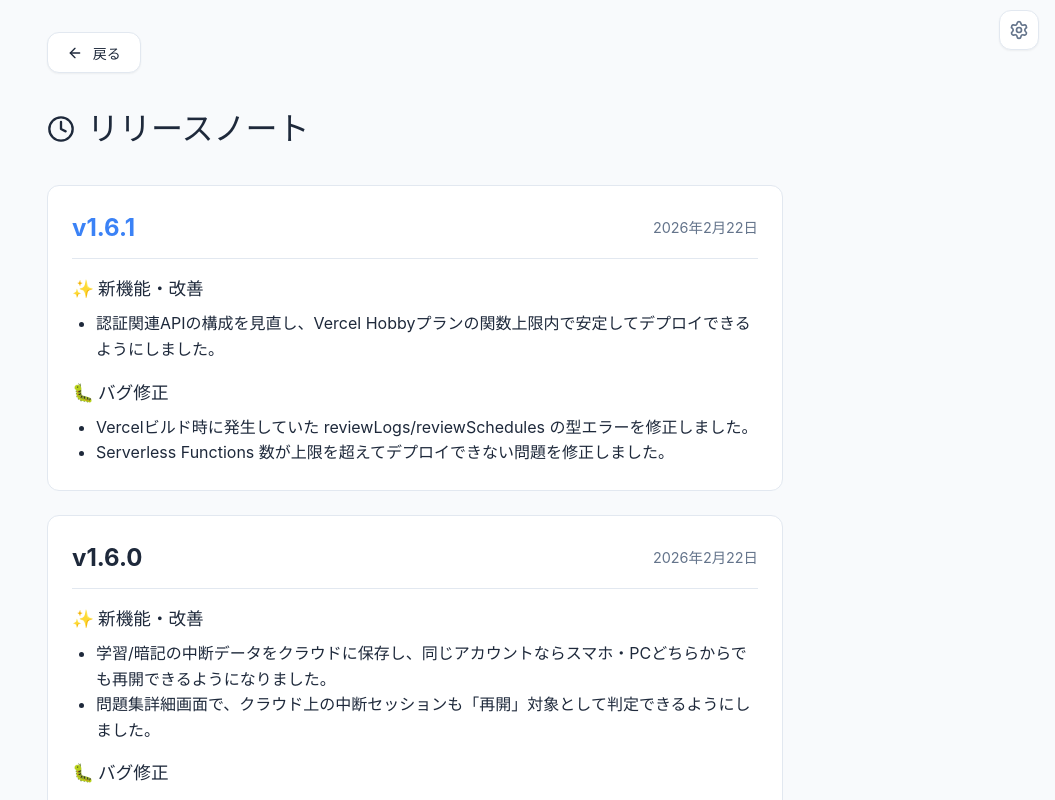
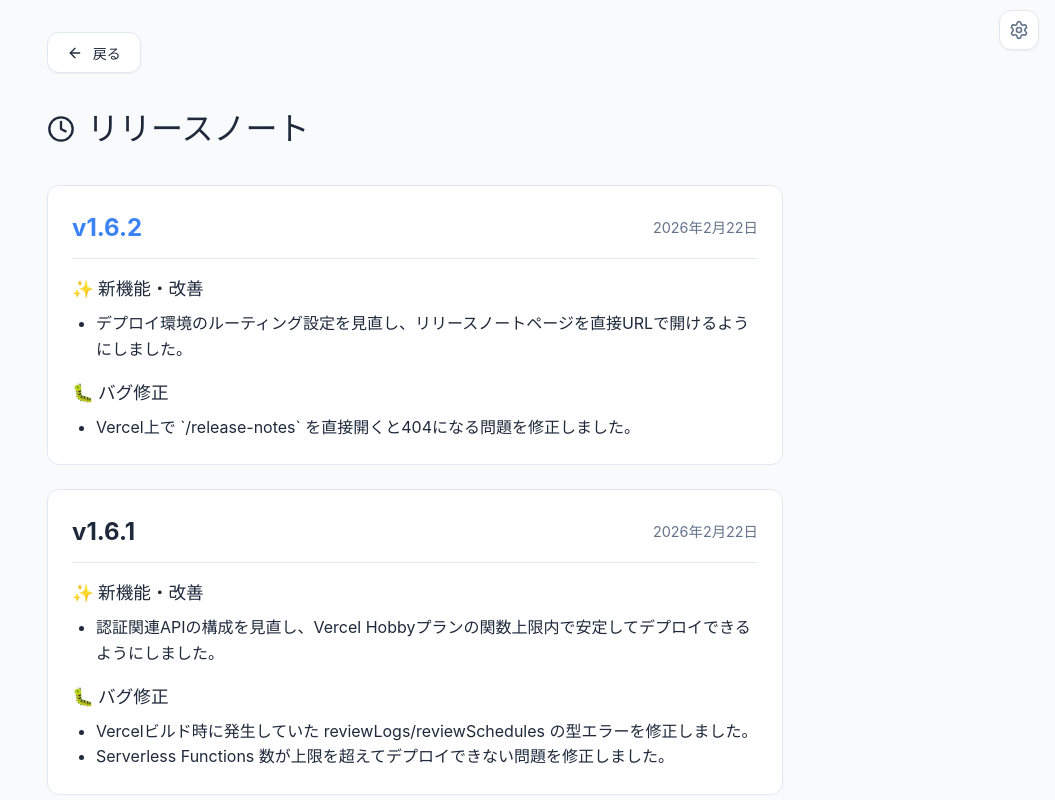
Before and after one commit to toyo-masa/my-study-app, a React (Vite) app: page /release-notes in a window 1280 px wide. Shown: the whole page, without its empty margins (225-1280 px from the left). Built offline with nearby package versions, Linux system fonts and the light colour scheme.

Commit message:
fix: add release notes rewrite for vercel

```diff
--- a/package.json
+++ b/package.json
@@ -1,7 +1,7 @@
 {
   "name": "qa",
   "private": true,
-  "version": "1.6.1",
+  "version": "1.6.2",
   "type": "module",
   "scripts": {
     "dev": "vite",
--- a/src/pages/ReleaseNotesRoute.tsx
+++ b/src/pages/ReleaseNotesRoute.tsx
@@ -10,6 +10,16 @@ type ReleaseNote = {
 };
 
 const releaseNotes: ReleaseNote[] = [
+    {
+        version: '1.6.2',
+        date: '2026年2月22日',
+        improvements: [
+            'デプロイ環境のルーティング設定を見直し、リリースノートページを直接URLで開けるようにしました。',
+        ],
+        fixes: [
+            'Vercel上で `/release-notes` を直接開くと404になる問題を修正しました。',
+        ],
+    },
     {
         version: '1.6.1',
         date: '2026年2月22日',
```
Also changed, not shown: vercel.json.
